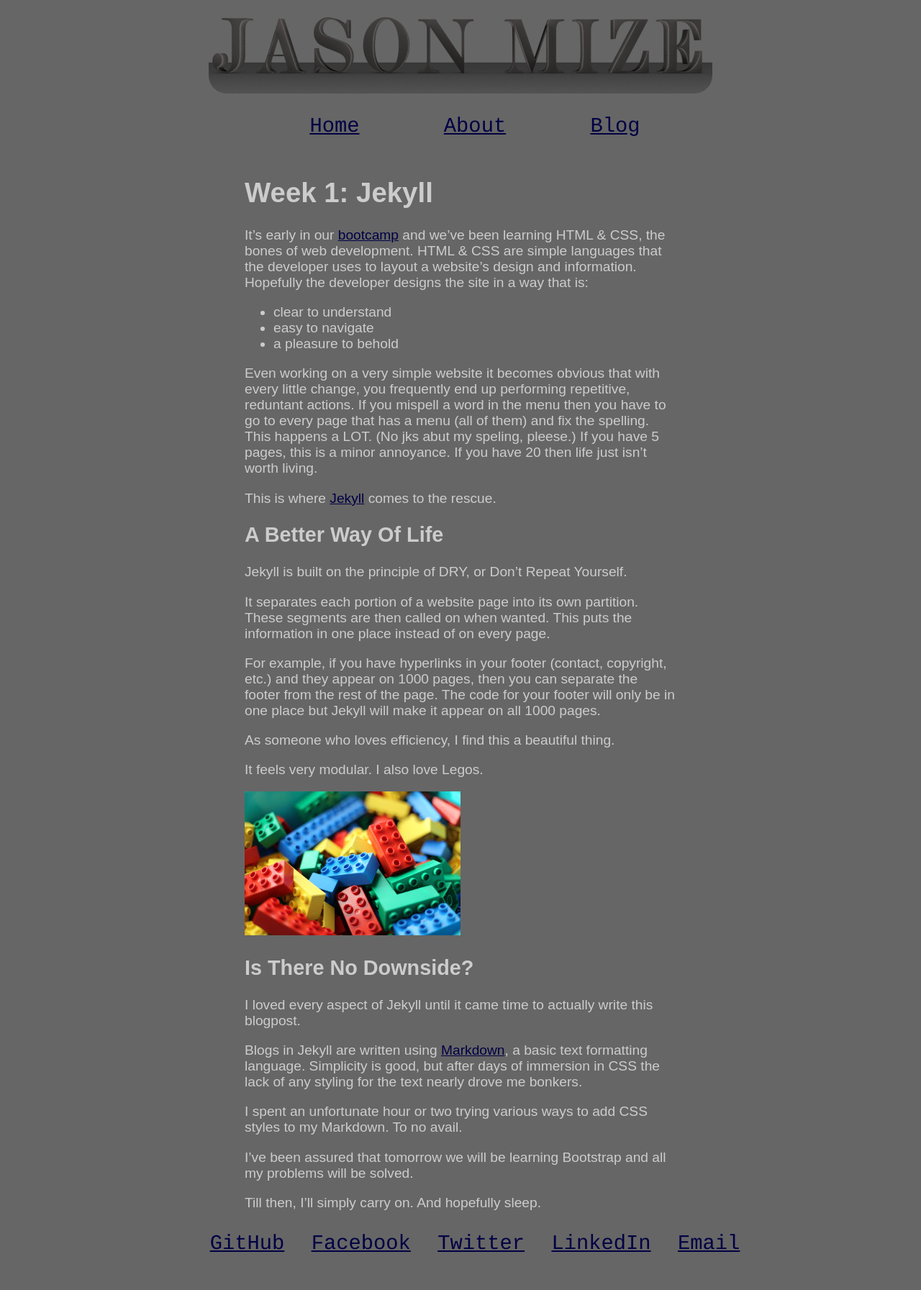
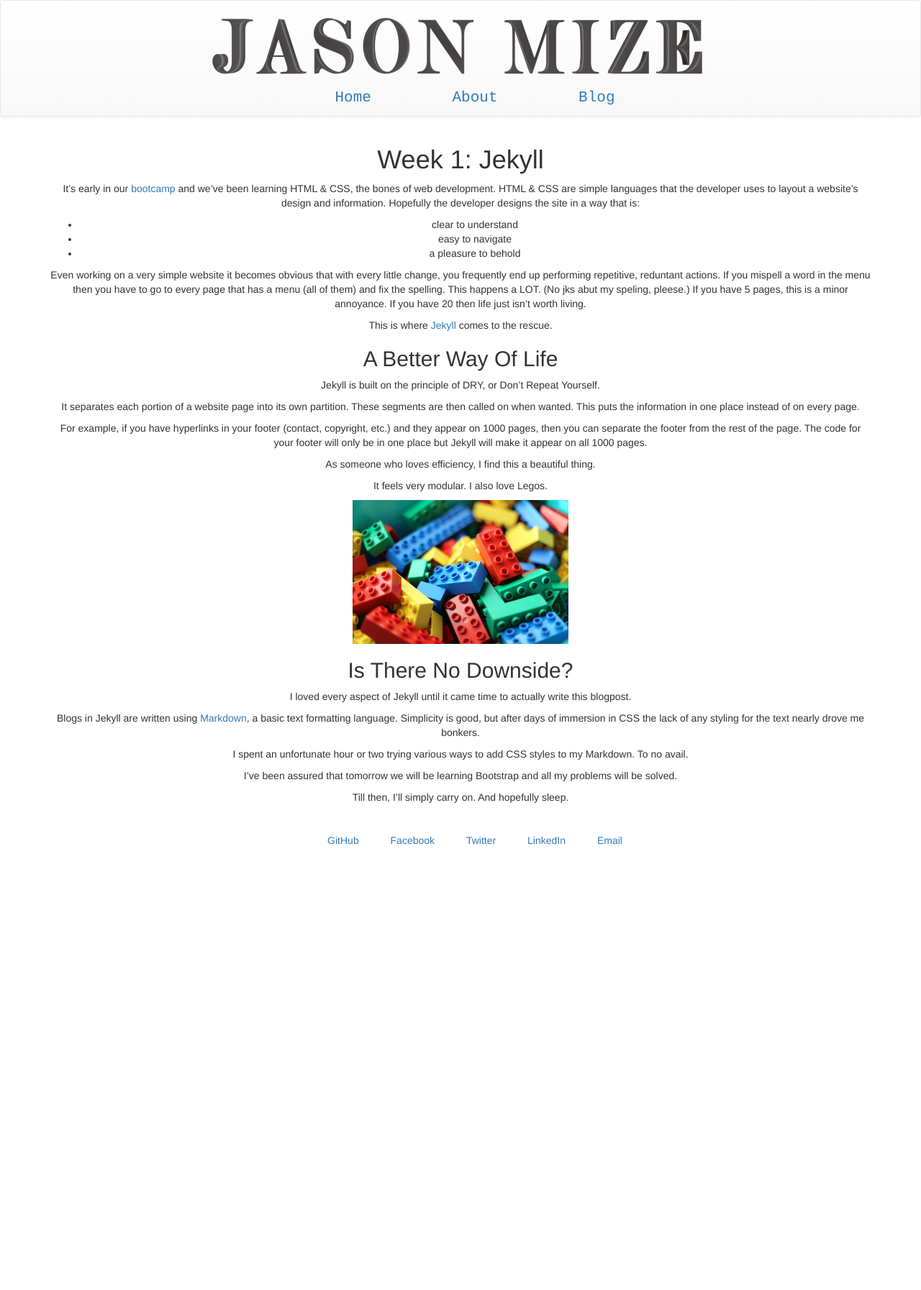
Before and after one commit to JasonMize/jasonmize.github.io, a Jekyll site: the page built from _posts/2016-08-24-week1-jekyll.md, in a window 1280 px wide. Shown: the whole page at 72% size. Built offline with Jekyll 4.4.1, drawn with Linux system fonts in a browser that asks for light colours; after the commit the page ends 1188 px from its top, so only the background shows below that.

Commit message:
bootstrap added to site

```diff
--- a/_includes/footer.html
+++ b/_includes/footer.html
@@ -1,3 +1,6 @@
+<div class="container">
+	<div class="row">
+		<div class="col-xs-12">
 			<footer>
 				<ul>
 					<li><a href="{{ site.github }}" target="_blank">GitHub</a></li>
@@ -7,5 +10,12 @@
 					<li><a href="{{ site.email }}" target="_blank">Email</a></li>
 				</ul>
 			</footer>
+		</div><!-- end col -->
+	</div><!-- end row -->
+</div><!-- end container -->
+
+<!-- Latest compiled and minified JavaScript -->
+<script src="https://maxcdn.bootstrapcdn.com/bootstrap/3.3.7/js/bootstrap.min.js" integrity="sha384-Tc5IQib027qvyjSMfHjOMaLkfuWVxZxUPnCJA7l2mCWNIpG9mGCD8wGNIcPD7Txa" crossorigin="anonymous"></script>
+
 </body>
 </html>
--- a/_includes/header.html
+++ b/_includes/header.html
@@ -1,12 +1,25 @@
 <!Doctype html>
 <html>
 <head>
+	<title>{{ site.title }} | {{ page.title }}</title>
+
+	<!-- Latest compiled and minified CSS -->
+	<link rel="stylesheet" href="https://maxcdn.bootstrapcdn.com/bootstrap/3.3.7/css/bootstrap.min.css" integrity="sha384-BVYiiSIFeK1dGmJRAkycuHAHRg32OmUcww7on3RYdg4Va+PmSTsz/K68vbdEjh4u" crossorigin="anonymous">
+
+	<!-- Optional theme -->
+	<link rel="stylesheet" href="https://maxcdn.bootstrapcdn.com/bootstrap/3.3.7/css/bootstrap-theme.min.css" integrity="sha384-rHyoN1iRsVXV4nD0JutlnGaslCJuC7uwjduW9SVrLvRYooPp2bWYgmgJQIXwl/Sp" crossorigin="anonymous">
+
+	<!-- mobile -->
+	<meta name="viewport" content="width=device-width, initial-scale=1">
+
 	<link rel="stylesheet" href="/styles.css">
-	<title>{{ site.title }} | {{ page.title }}</title>
 </head>
 <body>
 
-<header>
+<header class="navbar navbar-default navbar-top">
+	<div class="container header">
+		<div class="row">
+			<div class="col-xs-12">
 				<div class="headerImg"></div>
 				<nav>
 					<ul>
@@ -15,4 +28,7 @@
 						<li><a href="/blog.html">Blog</a></li>
 					</ul>
 				</nav>
+			</div><!-- end col -->
+		</div><!-- end row -->
+	</div><!-- end container -->
 </header>
--- a/_layouts/page.html
+++ b/_layouts/page.html
@@ -1,5 +1,9 @@
 {% include header.html %}
-<div class="contents">
-	{{ content }}
-</div>
+<div class="container">
+	<div class="row">
+		<div class="col-xs-12">
+			{{ content }}
+		</div><!-- end col -->
+	</div><!-- end row -->
+</div><!-- end container -->
 {% include footer.html %}
--- a/_posts/2016-08-24-week1-jekyll.md
+++ b/_posts/2016-08-24-week1-jekyll.md
@@ -2,7 +2,6 @@
 layout: page
 title: Week 1 - Jekyll
 ---
-
 
 # Week 1: Jekyll
 
--- a/about.html
+++ b/about.html
@@ -3,7 +3,8 @@ layout: page
 title: About
 ---
 
-<p text-align: center><iframe width="640" height="360" src="https://www.youtube.com/embed/3QrDQmCBgOA" frameborder="0" allowfullscreen></iframe></p>
-
 <p>My name is Jason Mize. My wife, Holly, and I have 2 children: Lucien (17) and Mattie (14).</p>
 <p>I enjoy reading science fiction, playing music, game development, and drawing.</p>
+
+<p>Here is a video of my band, The Many-Splendored Things.</p>
+<p text-align: center><iframe width="640" height="360" src="https://www.youtube.com/embed/3QrDQmCBgOA" frameborder="0" allowfullscreen></iframe></p>
--- a/styles.css
+++ b/styles.css
@@ -1,28 +1,8 @@
 body {
-	background-color: #666666;
-	color: #ccc;
-	cursor: crosshair;
-	margin: auto;
-	font-family: arial;
-	font-size: 120%;
-}
-
-a:link {
-	color: #000044;
-}
-a:hover {
-	color: #3030cc;
-}
-a:visited {
-	color: #440000;
-}
-
-header {
 	text-align: center;
 }
 
 nav {
-	display: inline-block;
 	font-family: Courier;
 	font-size: 1.5em;
 }
@@ -31,54 +11,17 @@ nav li {
 	padding: 0 50px;
 }
 
-#profileImage {
-	text-align: center;
-}
-
-p {
-}
-
 footer {
-	text-align: center;
-	font-family: Courier;
-	font-size: 1.5em;
-	padding-bottom: 20px;
+	margin-top: 30px;
 }
 footer li {
 	display: inline;
-	text-decoration: none;
-	padding: 0 10px;
-}
-
-@keyframes logo {
-    from {
-    	background-color: #acacac;
-		background-image: url("jasonmize.png");
-    }
-    to {
-    	background-color: #666666;
-		background-image: url("jasonmize_dark.png");
-    }
+	padding: 0 20px;
 }
 
 .headerImg {
-	border-radius: 25px;
-	height: 130px;
-	width: 700px;
-	margin: auto;
-    background-color: #666666;
-	background-image: url("jasonmize_dark.png");
-    animation-name: logo;
-    animation-duration: 2s;
-    animation-timing-function: ease-in;
-
+	background-image: url("jasonmize.png");
+	height: 120px;
+	max-width: 700px;
+	margin:auto;
 }
-
-.contents {
-	margin: auto;
-	width: 600px;
-}
-
-.post {
-	color: #cccccc;
-}
```
Also changed, not shown: old_styles.css (added, +81 -0 lines). Lines whose indentation alone changed are shown as unchanged.
